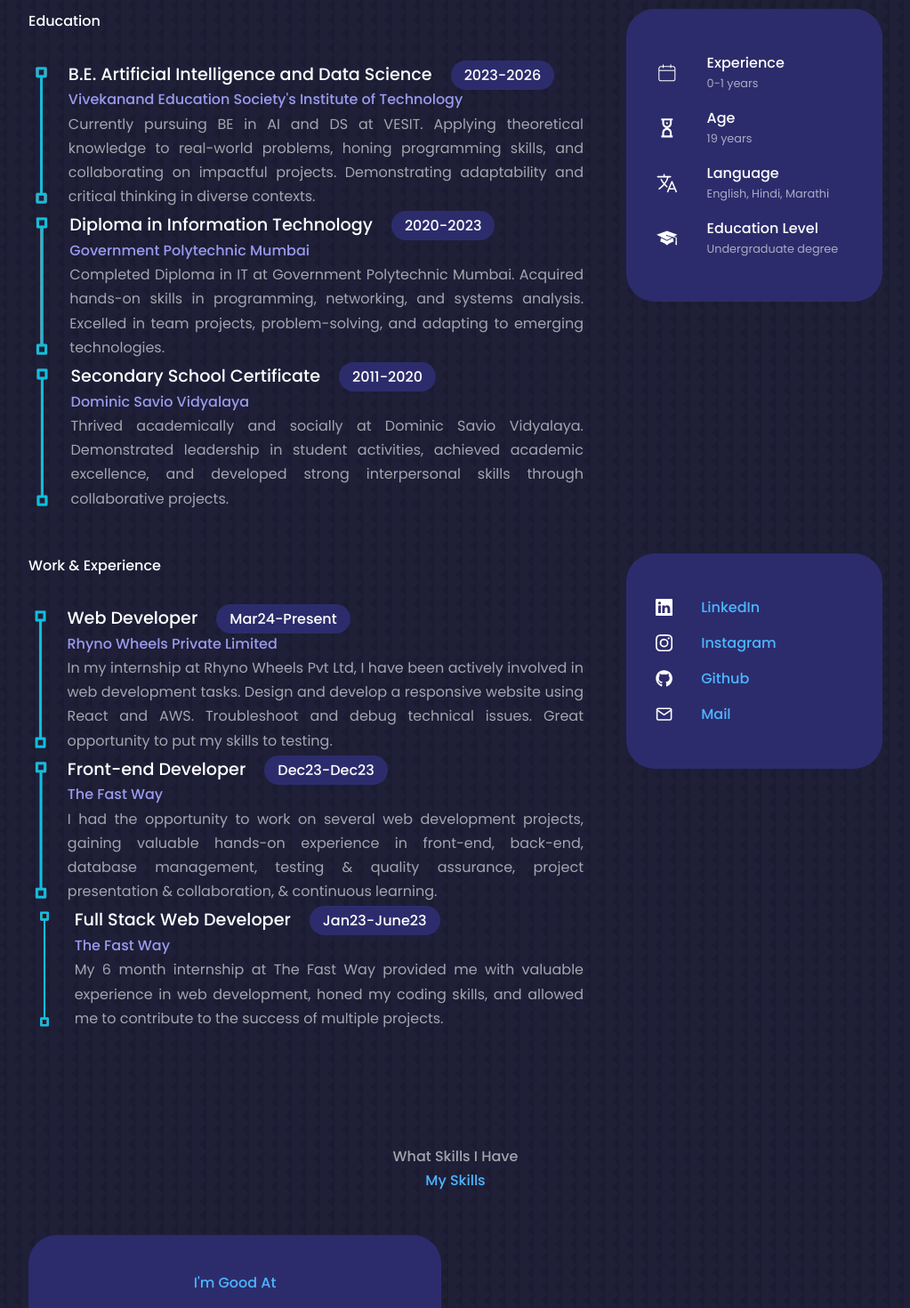
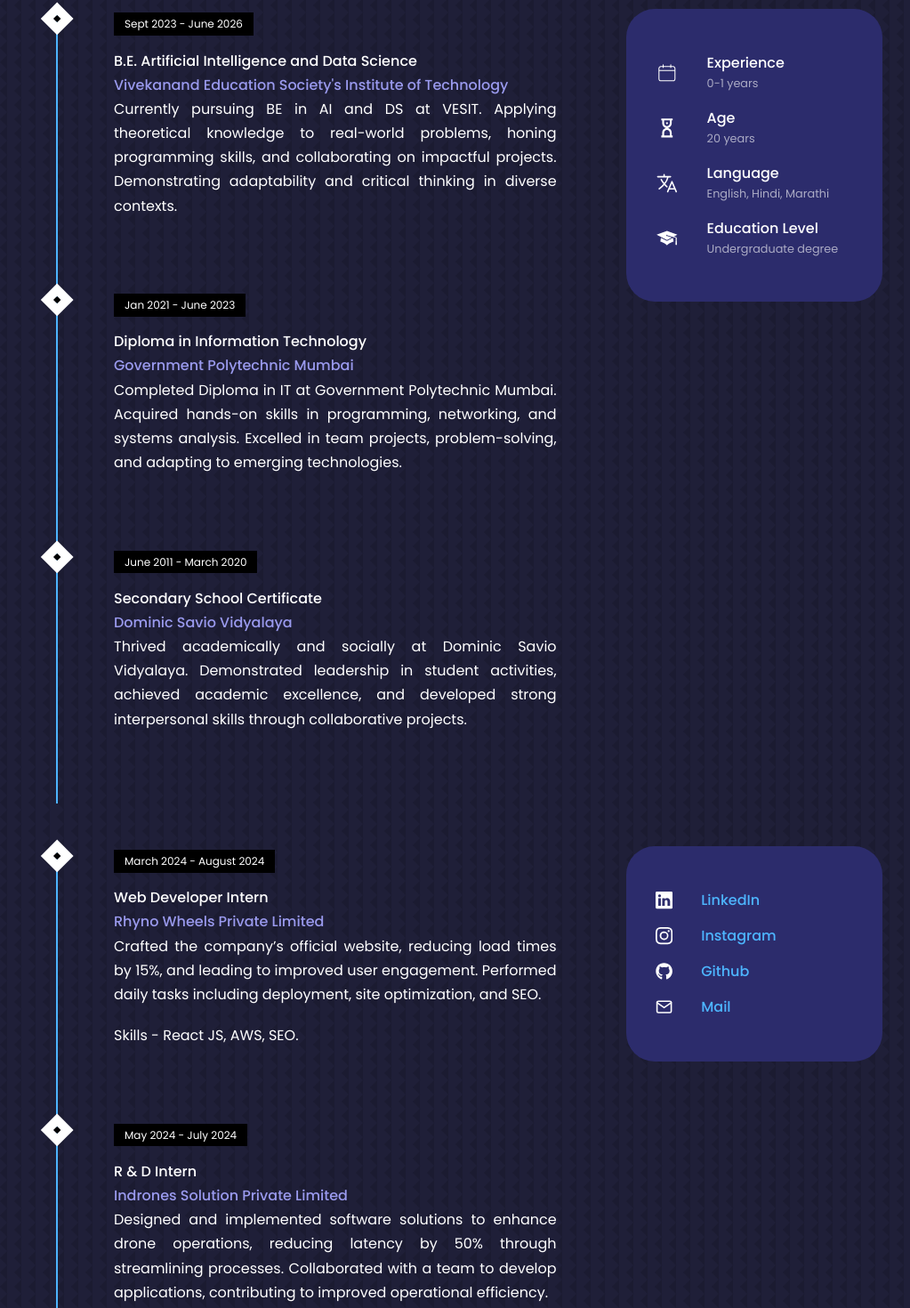
Before and after one commit to prathamm2506/portfolio-site, a React (Vite) app: page / in a window 1280 px wide. Shown: the part 1010-2480 px from the top of the page at 89% size, without its empty margins (128-1151 px from the left). Built offline with nearby package versions, Linux system fonts and the light colour scheme.

Commit message:
timeline updated

```diff
--- a/src/App.jsx
+++ b/src/App.jsx
@@ -10,6 +10,7 @@
 import Footer from './components/footer/Footer.jsx'
 import About2 from './components/about2/About2.jsx'
 import Counter from './components/counter/Counter.jsx'
+import TimeLine from './components/timeline/TimeLine.jsx'
 
 const App = () => {
   return (
@@ -25,6 +26,7 @@
       <Contact/>
       <Footer/>
       <Counter/>
+      <TimeLine/>
     </>
   )
 }
--- a/src/components/about2/About2.css
+++ b/src/components/about2/About2.css
@@ -10,9 +10,9 @@
     width: 65%;
 }
 
-.timeline h3{
+/* .timeline h3{
     margin-bottom: 2rem;
-}
+} */
 
 .timelinecard{
     display: flex;
--- a/src/components/about2/About2.jsx
+++ b/src/components/about2/About2.jsx
@@ -20,8 +20,8 @@
 
       <div className="container">
         <div className="maindivabout">
-          <div className="timeline">
-            <h3>Education</h3>
+          <ul className="timeline">
+            {/* <h3>Education</h3>
 
             <div className="timelinecard">
               <div className="cardimg">
@@ -82,9 +82,42 @@
                   through collaborative projects.
                 </p>
               </div>
-            </div>
-
-          </div>
+            </div> */}
+        {/* <h3 className="pb-8">Education</h3> */}
+            <li class="timeline-event">
+              <label class="timeline-event-icon"></label>
+              <div class="timeline-event-copy">
+                <p class="timeline-event-thumbnail">Sept 2023 - June 2026</p>
+                <h3>B.E. Artificial Intelligence and Data Science</h3>
+                <h4>Vivekanand Education Society's Institute of Technology</h4>
+                <p>Currently pursuing BE in AI and DS at VESIT. Applying theoretical knowledge to real-world problems, honing programming skills, and collaborating on impactful projects. Demonstrating adaptability and critical thinking in diverse contexts.</p>
+              </div>
+            </li>
+            <li class="timeline-event">
+              <label class="timeline-event-icon"></label>
+              <div class="timeline-event-copy">
+                <p class="timeline-event-thumbnail">
+                  Jan 2021 - June 2023
+                </p>
+                <h3>Diploma in Information Technology </h3>
+                <h4>Government Polytechnic Mumbai</h4>
+                <p>
+                Completed Diploma in IT at Government Polytechnic Mumbai. Acquired hands-on skills in programming, networking, and systems analysis. Excelled in team projects, problem-solving, and adapting to emerging technologies.
+                </p>
+              </div>
+            </li>
+            <li class="timeline-event">
+              <label class="timeline-event-icon"></label>
+              <div class="timeline-event-copy">
+                <p class="timeline-event-thumbnail">June 2011 - March 2020</p>
+                <h3>Secondary School Certificate</h3>
+                <h4>Dominic Savio Vidyalaya</h4>
+                <p>
+                  Thrived academically and socially at Dominic Savio Vidyalaya. Demonstrated leadership in student activities, achieved academic excellence, and developed strong interpersonal skills through collaborative projects.
+                </p>
+              </div>
+            </li>
+          </ul>
           <div className="boxybox">
             <div className="onepart">
               <div className="particon">
@@ -102,7 +135,7 @@
               </div>
               <div className="partdata">
                 <h4>Age</h4>
-                <p>19 years</p>
+                <p>20 years</p>
               </div>
             </div>
 
@@ -139,8 +172,8 @@
         </div>
 
         <div className="maindivabout">
-          <div className="timeline">
-            <h3>Work & Experience</h3>
+          <ul className="timeline">
+            {/* <h3>Work & Experience</h3>
 
             <div className="timelinecard">
               <div className="cardimg">
@@ -195,8 +228,46 @@
                   multiple projects.
                 </p>
               </div>
-            </div>
-          </div>
+            </div> */}
+            <li class="timeline-event">
+              <label class="timeline-event-icon"></label>
+              <div class="timeline-event-copy">
+                <p class="timeline-event-thumbnail">March 2024 - August 2024</p>
+                <h3>Web Developer Intern</h3>
+                <h4>Rhyno Wheels Private Limited</h4>
+                <p>
+                Crafted the company’s official website, reducing load times by 15%, and leading to improved user engagement. Performed daily tasks including deployment, site optimization, and SEO.
+                </p>
+                <p>Skills - React JS, AWS, SEO.</p>
+              </div>
+            </li>
+            <li class="timeline-event">
+              <label class="timeline-event-icon"></label>
+              <div class="timeline-event-copy">
+                <p class="timeline-event-thumbnail">
+                  May 2024 - July 2024
+                </p>
+                <h3>R & D Intern</h3>
+                <h4>Indrones Solution Private Limited</h4>
+                <p>
+                Designed and implemented software solutions to enhance drone operations, reducing latency by 50% through streamlining processes. Collaborated with a team to develop applications, contributing to improved operational efficiency.
+                </p>
+                <p>Skills - Python, Lua, BitBucket, AWS, HTML, CSS, Node JS.</p>
+              </div>
+            </li>
+            <li class="timeline-event">
+              <label class="timeline-event-icon"></label>
+              <div class="timeline-event-copy">
+                <p class="timeline-event-thumbnail">January 2023 - June 2023</p>
+                <h3>Web Developer Intern </h3>
+                <h4>The Fast Way</h4>
+                <p>
+                Delivered two major web projects, improving site responsiveness and usability by 30%. Implemented full-stack solutions within fast development cycles, getting hands-on experience with industry practices.
+                </p>
+                <p>Skills - HTML, CSS, React JS, PHP, Firebase, MySQL.</p>
+              </div>
+            </li>
+          </ul>
           <div className="boxybox">
             <div className="onepart">
               <div className="particon">
--- /dev/null
+++ b/src/components/timeline/TimeLine.css
@@ -0,0 +1,100 @@
+/* Layout */
+* {
+  -webkit-box-sizing: border-box;
+     -moz-box-sizing: border-box;
+          box-sizing: border-box;
+}
+
+/* Styling */
+.timeline {
+  /* margin: 4em auto; */
+  position: relative;
+  max-width: 100%;
+}
+.timeline:before {
+  background-color: var(--color-primary);
+  content: '';
+  margin-left: -1px;
+  position: absolute;
+  top: 0;
+  left: 2em;
+  width: 2px;
+  height: 100%;
+}
+
+.timeline-event {
+  position: relative;
+}
+.timeline-event:hover .timeline-event-icon {
+  -webkit-transform: rotate(-45deg);
+      -ms-transform: rotate(-45deg);
+          transform: rotate(-45deg);
+  background-color: var(--color-primary);
+}
+.timeline-event:hover .timeline-event-thumbnail {
+  -webkit-box-shadow: inset 40em 0 0 0 rgba(77, 181, 255, 1);
+          box-shadow: inset 40em 0 0 0 rgba(77, 181, 255, 1);
+}
+
+.timeline-event-copy {
+  padding: 2em;
+  position: relative;
+  top: -1.875em;
+  left: 4em;
+  width: 90%;
+  text-align: justify;
+}
+
+.timeline-event-copy h4{
+    color: var(--color-varient-more);
+}
+/* .timeline-event-copy h3 {
+  font-size: 1.75em;
+  text-align: justify;
+}
+
+.timeline-event-copy h4 {
+  font-size: 1.2em;
+  /* margin-bottom: 1.2em; */
+  /* text-align: justify; */
+/* }  */
+.timeline-event-copy strong {
+  font-weight: 700;
+}
+.timeline-event-copy p:not(.timeline-event-thumbnail) {
+  padding-bottom: 1.2em;
+}
+
+.timeline-event-icon {
+  -webkit-transition: -webkit-transform 0.2s ease-in;
+  transition: -webkit-transform 0.2s ease-in;
+  -o-transition: transform 0.2s ease-in;
+  transition: transform 0.2s ease-in;
+  transition: transform 0.2s ease-in, -webkit-transform 0.2s ease-in;
+  -webkit-transform: rotate(45deg);
+      -ms-transform: rotate(45deg);
+          transform: rotate(45deg);
+  background-color: black;
+  outline: 10px solid white;
+  display: block;
+  margin: 0.5em 0.5em 0.5em -0.5em;
+  position: absolute;
+  top: 0;
+  left: 2.3em;
+  width: .4em;
+  height: .4em;
+}
+
+.timeline-event-thumbnail {
+  -webkit-transition: box-shadow 0.5s ease-in 0.1s;
+  -o-transition: box-shadow 0.5s ease-in 0.1s;
+  transition: box-shadow 0.5s ease-in 0.1s;
+  color: white;
+  font-size: 0.75em;
+  background-color: black;
+  -webkit-box-shadow: inset 0 0 0 0em rgba(77, 181, 255, 1);
+          box-shadow: inset 0 0 0 0em rgba(77, 181, 255, 1);
+  display: inline-block;
+  margin-bottom: 1.2em;
+  padding: 0.25em 1em 0.2em 1em;
+}
--- /dev/null
+++ b/src/components/timeline/TimeLine.jsx
@@ -0,0 +1,41 @@
+import React from 'react'
+import './TimeLine.css'
+
+const TimeLine = () => {
+  return (
+    <div>
+      <ul class="timeline">
+  <li class="timeline-event">
+    <label class="timeline-event-icon"></label>
+    <div class="timeline-event-copy">
+      <p class="timeline-event-thumbnail">April 2011 - heute</p>
+      <h3>Geil,Danke! GmbH</h3>
+      <h4>Geschäftsführerin eines Web-Studios</h4>
+      <p><strong>Schwerpunkt: Frontend-Entwicklung</strong><br/>Entwickeln von anspruchsvollen, animierten, responsive und adaptive Webseiten mit HTML5, SCSS, jQuery; für alle Browser, optimiert für Desktop, Notebook, Smartphones und Tablets (iOS, Android, Windows).</p>
+      <p><strong>Projektmanagement mit Scrum</strong><br/>Ständiges Verbessern des agilen Entwicklungsprozesses beispielsweise durch Grunt, Yeoman, GIT, JIRA und BrowserStack.</p>
+    </div>
+  </li>
+  <li class="timeline-event">
+    <label class="timeline-event-icon"></label>
+    <div class="timeline-event-copy">
+      <p class="timeline-event-thumbnail">November 2009 - März 2011</p>
+      <h3>Freelancer</h3>
+      <h4>Designer und Autor</h4>
+      <p>Konzeption, Design und Produktion von Digitalen Magazinen mit InDesign, der Adobe Digital Publishing Suite und HTML5. Co-Autorin der Fachbücher "Digitales Publizieren für Tablets" und "Adobe Digital Publishing Suite" erschienen im dpunkt.verlag.</p>
+    </div>
+  </li>
+  <li class="timeline-event">
+    <label class="timeline-event-icon"></label>
+    <div class="timeline-event-copy">
+      <p class="timeline-event-thumbnail">April 2011 - heute</p>
+      <h3>konplan gmbh</h3>
+      <h4>IT-Consultant</h4>
+      <p><strong>Systemarchitektur, Consulting</strong><br/>Konzeption und Modellierung von Systemen und APIs für Digital Publishing und Entitlement nach SOA</p>
+    </div>
+  </li>
+</ul>
+    </div>
+  )
+}
+
+export default TimeLine
```
Also changed, not shown: 1 other file (tests, documents, lock files or other folders).
